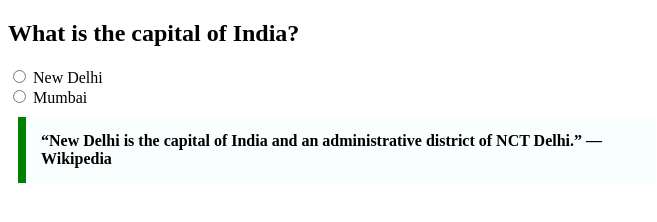
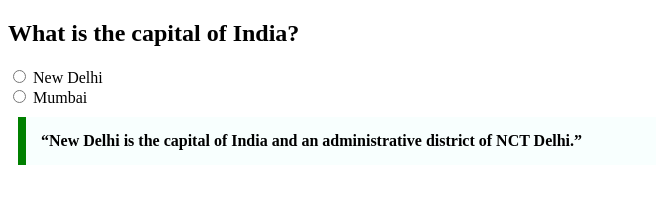
Before and after one commit to acciojob/trivia-Chakri17187, a website: page main.html in a window 1280 px wide. Shown: the whole page, without its empty margins (0-657 px from the left). Drawn offline with Linux system fonts and the light colour scheme.

Commit message:
created a submission

```diff
--- a/main.html
+++ b/main.html
@@ -30,7 +30,7 @@
 
   <!-- Quotation Section -->
   <blockquote class="styled-quote">
-    “New Delhi is the capital of India and an administrative district of NCT Delhi.” — Wikipedia
+    “New Delhi is the capital of India and an administrative district of NCT Delhi.”
   </blockquote>
 
 </body>
```
